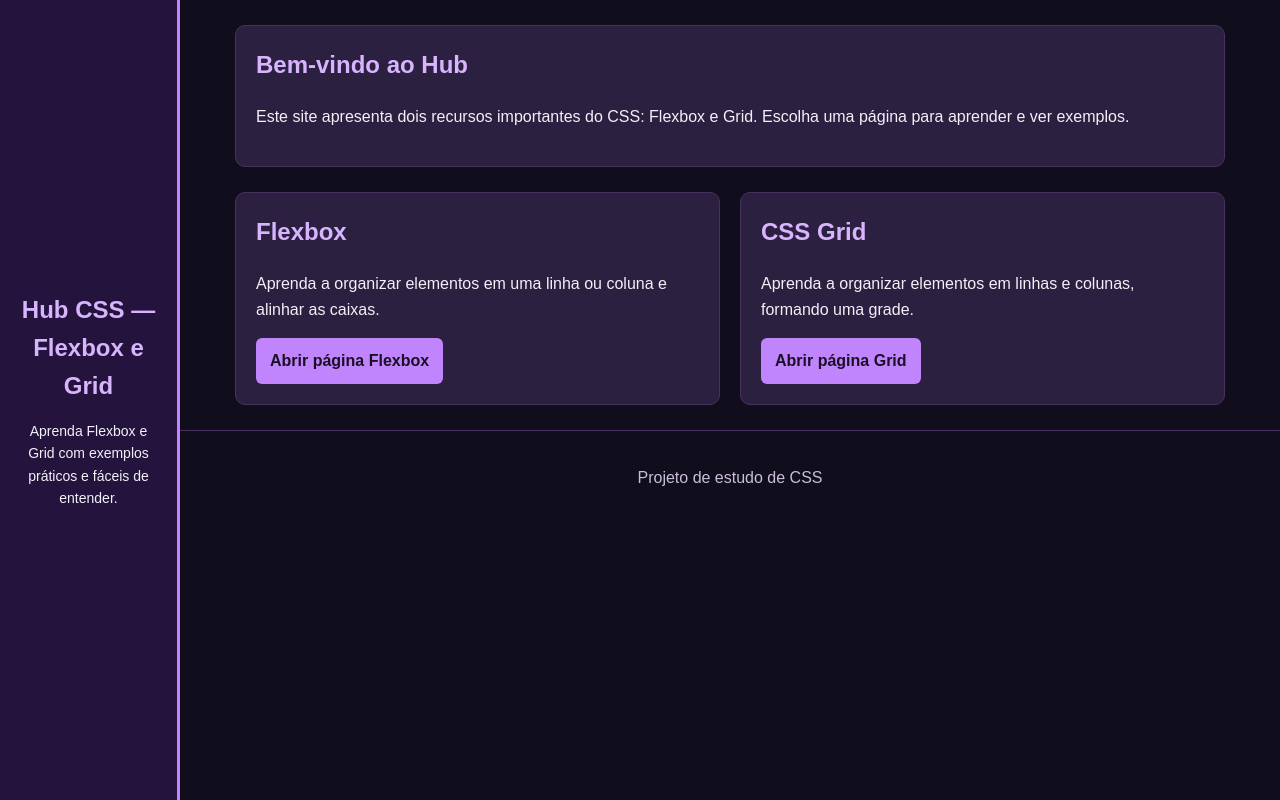
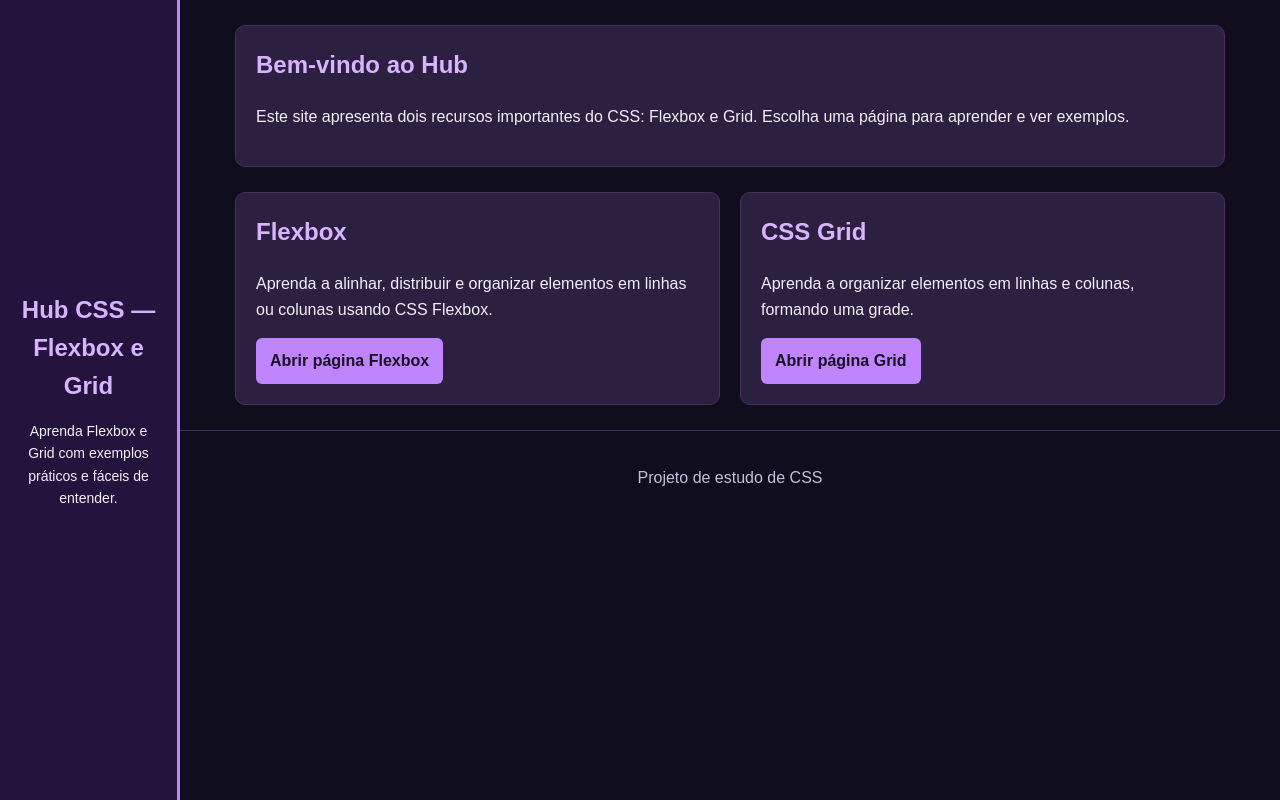
Before and after one commit to engs-henriquesantos2-droid/Cria-o-das-p-ginas-Flexbox-e-Grid, a plain HTML site: page index.html in a window 1280 px wide. Drawn offline with Linux system fonts and the light colour scheme.

Commit message:
Melhora descricao do cartao Flexbox

```diff
--- a/index.html
+++ b/index.html
@@ -21,7 +21,7 @@
         <section class="cartoes">
             <article class="cartao">
                 <h2>Flexbox</h2>
-                <p>Aprenda a organizar elementos em uma linha ou coluna e alinhar as caixas.</p>
+              <p>Aprenda a alinhar, distribuir e organizar elementos em linhas ou colunas usando CSS Flexbox.</p>
                 <a class="botao" href="flexbox.html">Abrir página Flexbox</a>
             </article>
 
```
